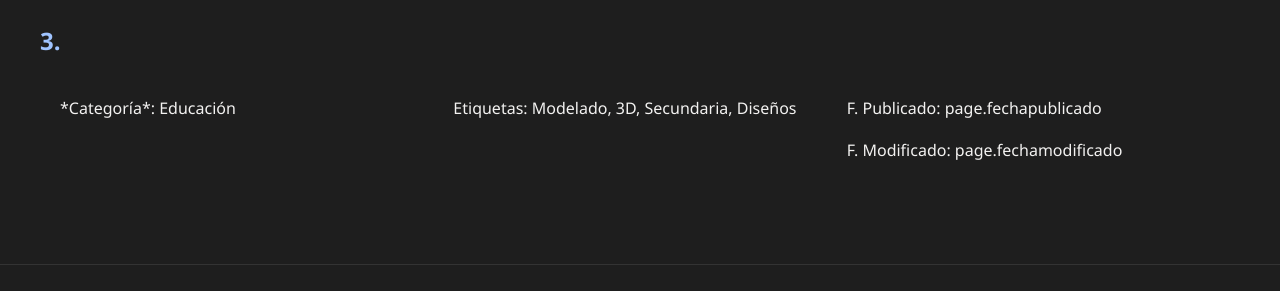
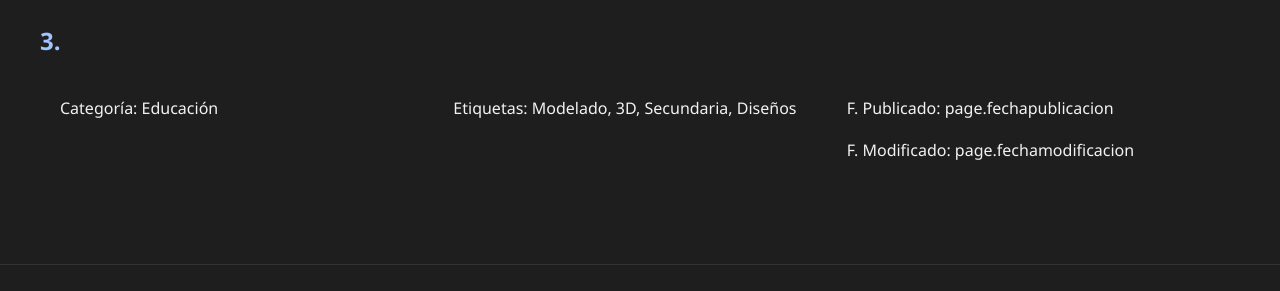
Before and after one commit to rlaricorcontinental/grupo8nrc23730, a Jekyll site: the page built from TM638231/posts/Modelado-Ciudad-3D.md, in a window 1280 px wide. Shown: the part 744-1035 px from the top of the page. Built offline with Jekyll 4.4.1, drawn with Linux system fonts in a browser that asks for light colours.

Commit message:
Update tm638231-posts.html

```diff
--- a/_layouts/tm638231-posts.html
+++ b/_layouts/tm638231-posts.html
@@ -28,14 +28,14 @@
             {{ content }}
             <div class="grid-container-3-fijo">
                 <div>
-                    <p>*Categoría*: {{ page.categoria }}</p>
+                    <p>Categoría: {{ page.categoria }}</p>
                 </div>
                 <div>
                     <p>Etiquetas: {{ page.etiquetas }}</p>
                 </div>
                 <div>
-                    <p>F. Publicado: page.fechapublicado</p>
-                    <p>F. Modificado: page.fechamodificado</p>
+                    <p>F. Publicado: page.fechapublicacion</p>
+                    <p>F. Modificado: page.fechamodificacion</p>
                 </div>
             </div>
         </main>
```
